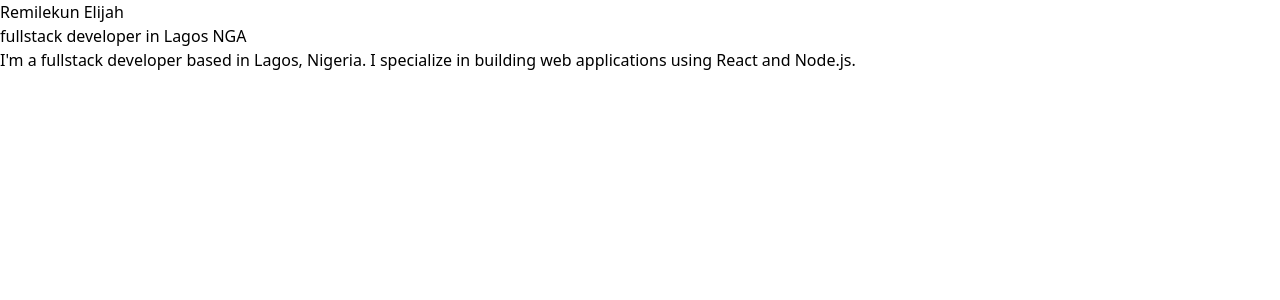
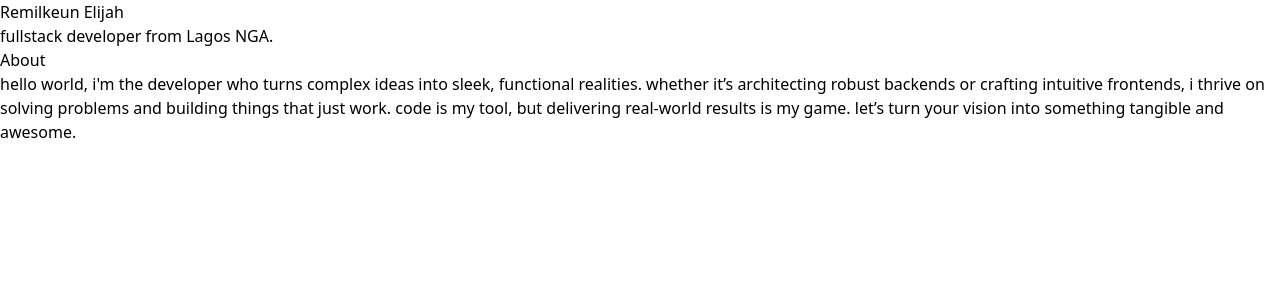
Before and after one commit to mosessmax/elijahportfolio, a React (Vite) app: page / in a window 1280 px wide. Shown: the top 300 px of the page. Built offline with nearby package versions, Linux system fonts and the light colour scheme.

Commit message:
build: header, about section

```diff
--- a/src/App.tsx
+++ b/src/App.tsx
@@ -2,23 +2,29 @@ import React from 'react'
 
 const Header: React.FC = () => (
   <header className="flex flex-col sm:text-sm text-base dark:text-slate-12 gap-1 mb-10 text-slate-light-12">
-    <h1>Remilekun Elijah</h1>
-    <h2>fullstack developer in Lagos NGA</h2>
+    <h1>Remilkeun Elijah</h1>
+    <h2>fullstack developer from Lagos NGA.</h2>
   </header>
 );
-  // const [count, setCount] = useState(0)
+
+const AboutSection: React.FC = () => (
+  <section className="flex flex-col gap-6">
+    <h3 className="dark:text-slate-11 dark:opacity-[0.66] sm:text-xs text-slate-light-11 text-sm uppercase">About</h3>
+    <div className="sm:text-sm text-base text-balance">
+      hello world, i'm the developer who turns complex ideas into sleek, functional realities. whether it’s architecting robust backends or crafting intuitive frontends, i thrive on solving problems and building things that just work. code is my tool, but delivering real-world results is my game. let’s turn your vision into something tangible and awesome.
+    </div>
+  </section>
+);
 
 
-  const App: React.FC = () => {
-    return <body className='bg-slate-1 dark:bg-slate-12 text-slate-light-12 dark:text-slate-1'>
-      <div className='container mx-auto px-4'>
-        <Header />
-        <main>
-          <p>
-            I'm a fullstack developer based in Lagos, Nigeria. I specialize in building web applications using React and Node.js.
-          </p>
-        </main>
-      </div>
-    </body>;
-  }
+// app
+const App: React.FC = () => (
+  <body className="dark:text-slate-11 bg-slate-light-1 dark:bg-slate-1 dark:selection:bg-slate-light-1 dark:selection:text-light-slate-12 font-neueMontreal p-16 px-8 selection:bg-slate-1 selection:text-slate-12 sm:px-16 text-slate-light-12">
+    <main className="flex flex-col gap-16 max-w-[460px]">
+      <Header />
+      <AboutSection />
+    </main>
+  </body>
+);
+
 export default App;
```
